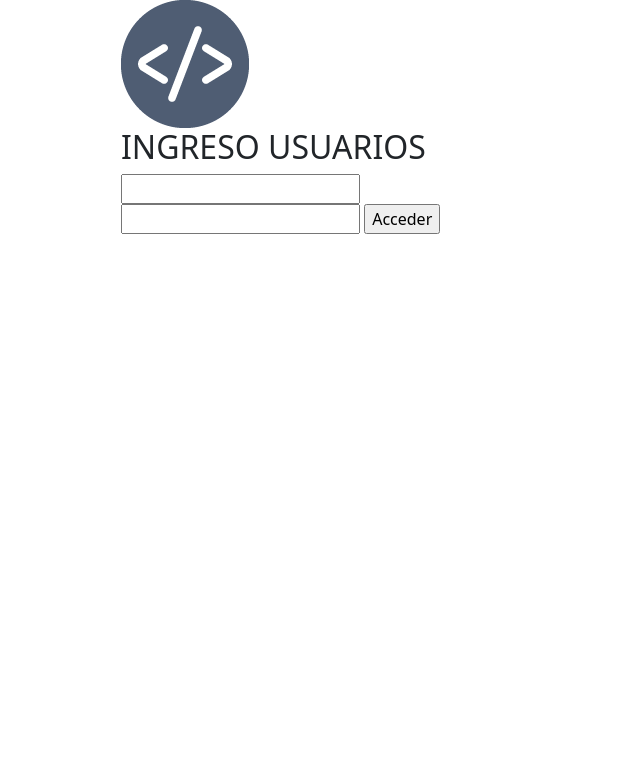
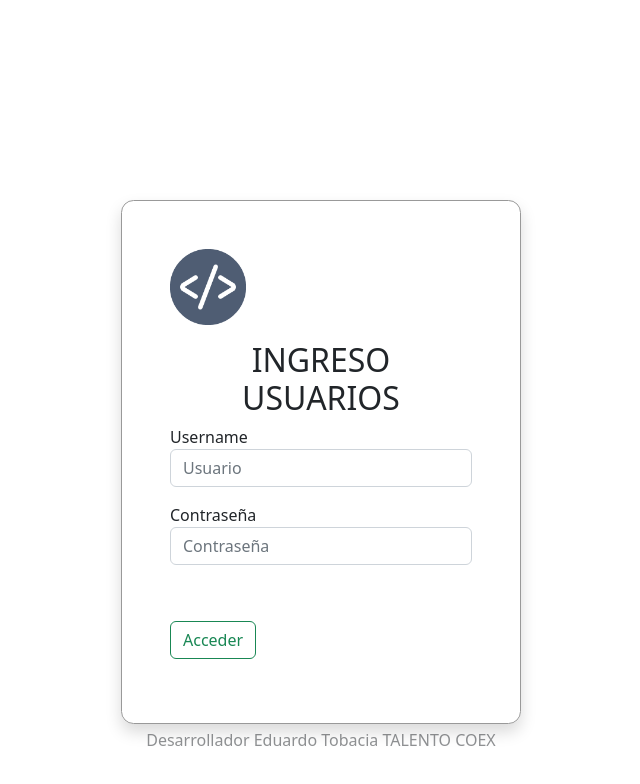
Before and after one commit to eduardotp77/FundamentosCSS, a plain HTML site: page index.html in a window 1280 px wide. Shown: the whole page, without its empty margins (319-959 px from the left). Drawn offline with nearby package versions, Linux system fonts and the light colour scheme.

Commit message:
Añadiendo styles

```diff
--- a/css/styles.css
+++ b/css/styles.css
@@ -1,5 +1,9 @@
 .form{
     width: 400px;
     max-width: 400px;
+    min-width: 350px;
     margin: auto;
+    border: solid .5px #999;
+    border-radius: 12.5px;
+    margin-top: 25vh;
 }
--- a/index.html
+++ b/index.html
@@ -11,18 +11,21 @@
 
 
 
-    <main class="container-fluid">
+    <main class="container-fluid d-flex align-items-center">
 
-        <div class="form w-50">
-            <form action="POST" class="w-100 ">
+        <div class="form w-50 Regular shadow" >
+            <form action="POST" class="w-100 p-5 itemForm">
 
-                <img src="./images/logo.png" alt="CSS Devs">
-                <h2>
+                <img src="./images/logo.png" alt="CSS Devs" class="img-fluid w-25 mb-3">
+                <h2 class="h2 text-center">
                     INGRESO USUARIOS
                 </h2>
-                <input type="text" name="" id="">
-                <input type="password" name="" id="">
-                <input type="button" value="Acceder">
+                <caption>Username</caption>
+                <input type="text" name="" id="" class="mb-3 form-control" placeholder="Usuario" required>
+                <caption>Contraseña</caption>
+                <input type="password" name="" id="" class="mb-3 form-control" placeholder="Contraseña" required><br>
+                <input type="submit" value="Acceder" class="my-3 btn btn-outline-success">
+
 
             </form>
         </div>
@@ -32,5 +35,10 @@
 
 
     <script src="https://cdn.jsdelivr.net/npm/bootstrap@5.2.1/dist/js/bootstrap.bundle.min.js" integrity="sha384-u1OknCvxWvY5kfmNBILK2hRnQC3Pr17a+RTT6rIHI7NnikvbZlHgTPOOmMi466C8" crossorigin="anonymous"></script>
-  </body>
+    <footer class="container-fluid">
+        <div class="text-center opacity-50 mt-1">
+            Desarrollador <span> Eduardo Tobacia</span> TALENTO COEX
+        </div>
+    </footer>
+</body>
 </html>
```
